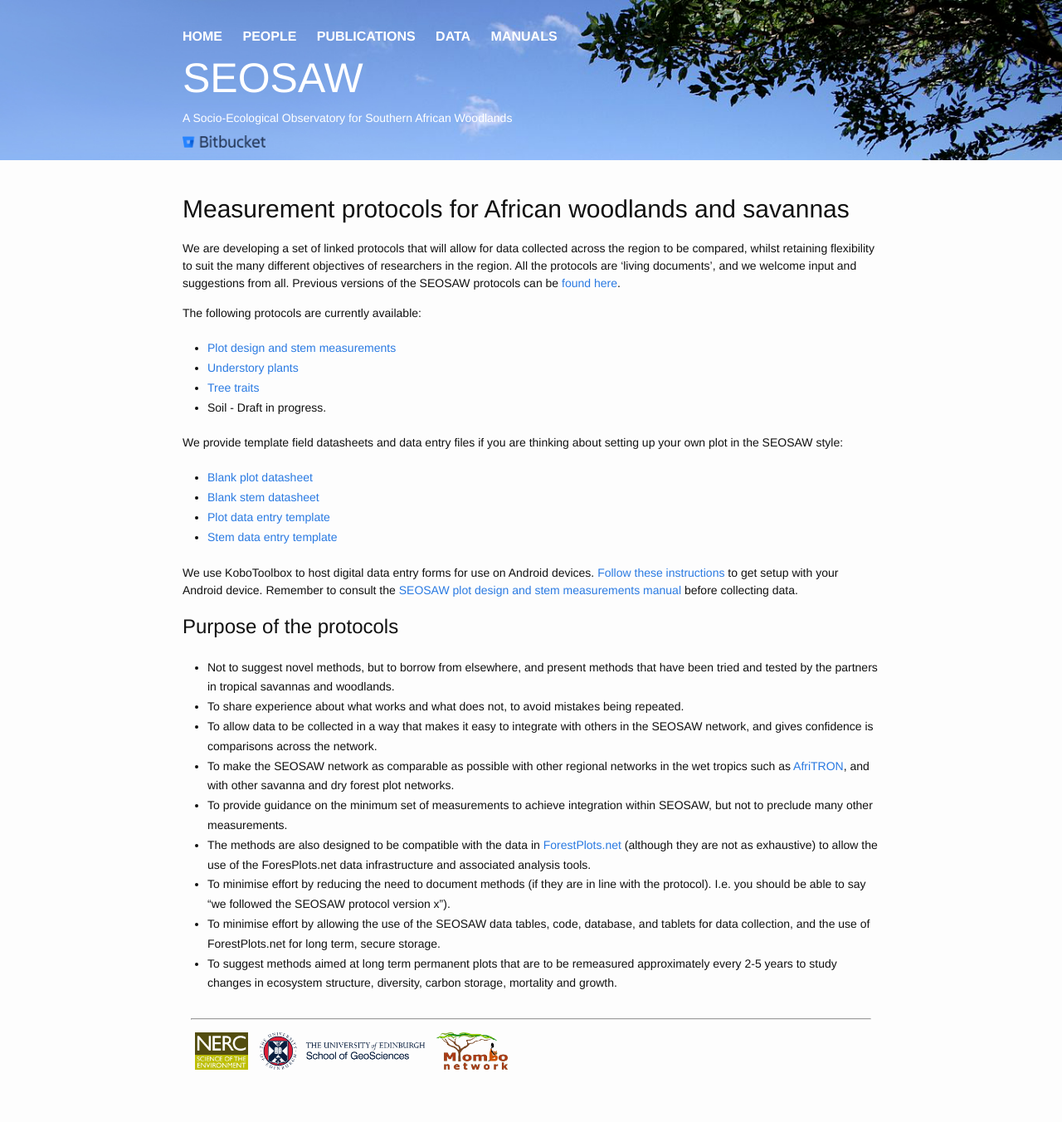
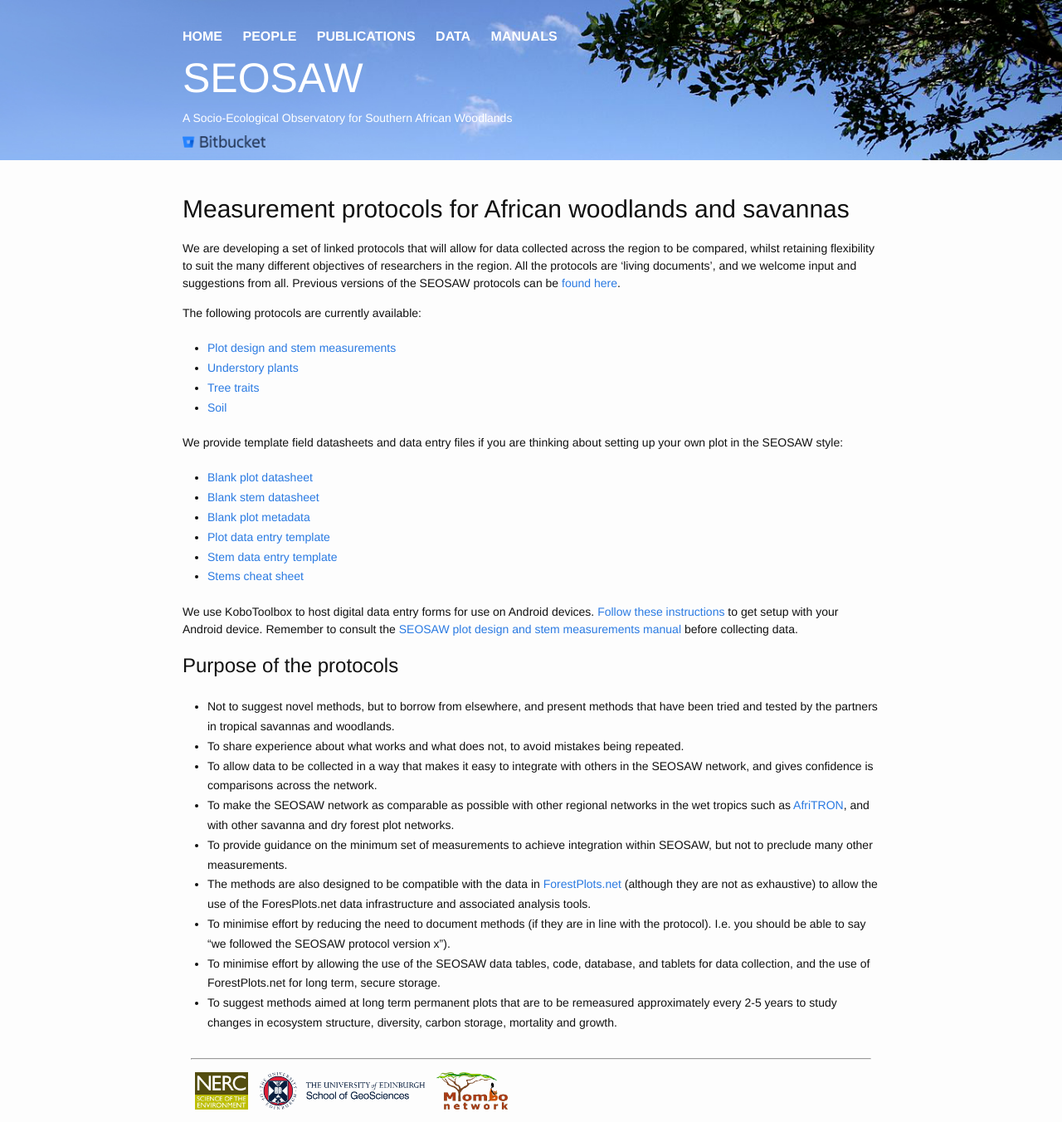
Before and after one commit to seosaw/seosaw.github.io, a Jekyll site: the page built from manuals.md, in a window 1280 px wide. Shown: the whole page at 83% size. Built offline with Jekyll 4.4.1, drawn with Linux system fonts in a browser that asks for light colours; nearby versions of some CDN libraries; our own code applies the rules of GitHub Pages for plain Markdown files; before the commit the page ends 1304 px from its top, so only the background shows below that.

Commit message:
Update manuals.md
Added soil protocol and updated plot and stem blank data sheets.

```diff
--- a/manuals.md
+++ b/manuals.md
@@ -11,18 +11,23 @@ The following protocols are currently available:
 * [Plot design and stem measurements][1]
 * [Understory plants][2]
 * [Tree traits][3]
-* Soil - Draft in progress.
+* [Soil][4]
+
 
 [1]: https://bitbucket.org/miombo/seosaw/raw/master/doc/manuals/field_manual/versions/seosaw_field_manual_latest.pdf
 [2]: https://bitbucket.org/miombo/seosaw/raw/master/doc/manuals/understory_manual/versions/seosaw_understory_manual_latest.pdf
 [3]: https://bitbucket.org/miombo/seosaw/raw/master/doc/manuals/traits_manual/versions/seosaw_traits_manual_latest.pdf
+[4]:(https://github.com/seosaw/seosaw.github.io/files/7176834/SECO.soil.protocol.pdf)
 
 We provide template field datasheets and data entry files if you are thinking about setting up your own plot in the SEOSAW style:
 
-* [Blank plot datasheet](https://bitbucket.org/miombo/seosaw/raw/master/doc/forms/field_sheets/versions/plot/blank_plot_latest.pdf)
-* [Blank stem datasheet](https://bitbucket.org/miombo/seosaw/raw/master/doc/forms/field_sheets/versions/stem/blank_stem_latest.pdf)
+* [Blank plot datasheet](https://github.com/seosaw/seosaw.github.io/files/7176858/SEOSAW_plot.pdf)
+* [Blank stem datasheet](https://github.com/seosaw/seosaw.github.io/files/7176866/blank_stem.pdf)
+* [Blank plot metadata](https://github.com/seosaw/seosaw.github.io/files/7176846/Disturbance_questions_newest.pdf)
 * [Plot data entry template](https://bitbucket.org/miombo/seosaw/raw/master/doc/forms/data_templates/versions/plot/plot_data_template_latest.csv)
 * [Stem data entry template](https://bitbucket.org/miombo/seosaw/raw/master/doc/forms/data_templates/versions/stem/stem_data_template_latest.csv)
+* [Stems cheat sheet](https://github.com/seosaw/seosaw.github.io/files/7176875/Field.Cheat.Sheet.pdf)
+
 
 We use KoboToolbox to host digital data entry forms for use on Android devices. [Follow these instructions](https://bitbucket.org/miombo/seosaw/raw/master/doc/forms/odk/filling_forms.txt) to get setup with your Android device. Remember to consult the [SEOSAW plot design and stem measurements manual][1] before collecting data.
 
```
